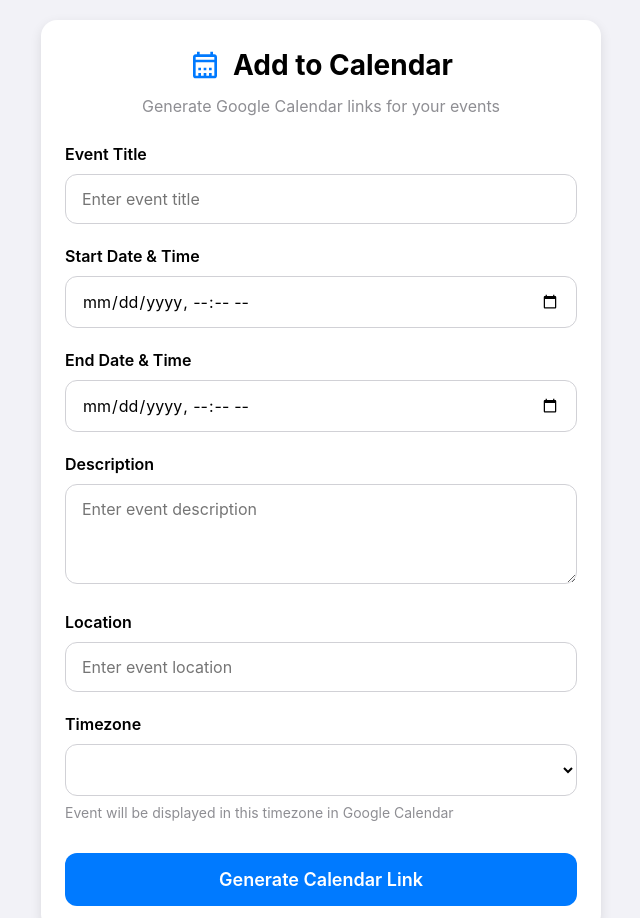
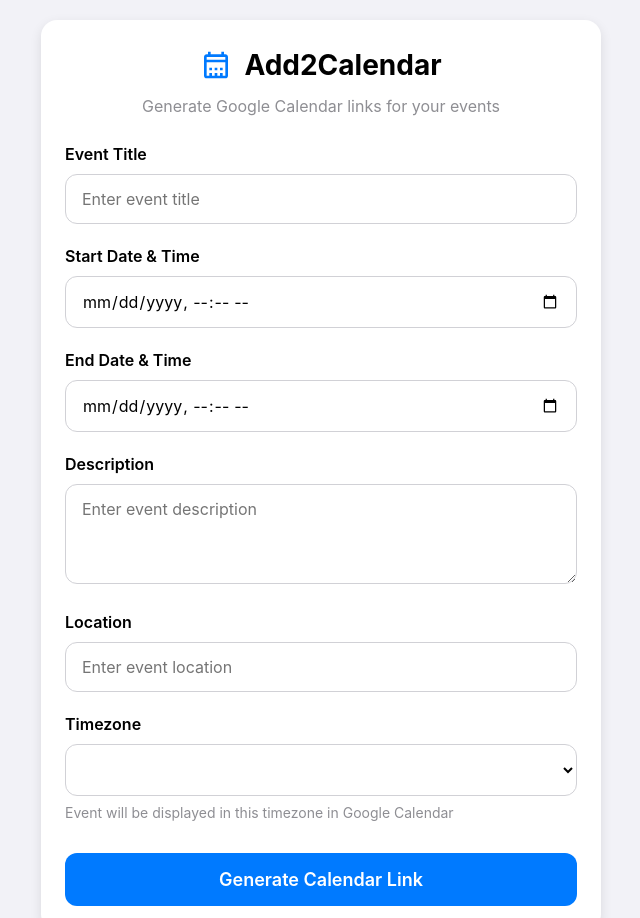
Before and after one commit to sauravhhh/Add2Calendar, a plain HTML site: page index.html in a window 1280 px wide. Shown: the top 918 px of the page, without its empty margins (319-959 px from the left). Drawn offline with Linux system fonts and the light colour scheme.

Commit message:
Rename title and header to 'Add2Calendar'

```diff
--- a/index.html
+++ b/index.html
@@ -3,7 +3,7 @@
 <head>
     <meta charset="UTF-8">
     <meta name="viewport" content="width=device-width, initial-scale=1.0">
-    <title>Add to Calendar Generator</title>
+    <title>Add2Calendar</title>
     <style>
         :root {
             --primary-color: #007AFF;
@@ -261,7 +261,7 @@
             <svg class="calendar-icon" viewBox="0 0 24 24" fill="none" xmlns="http://www.w3.org/2000/svg">
                 <path d="M19 4H18V2H16V4H8V2H6V4H5C3.89 4 3.01 4.9 3.01 6L3 20C3 21.1 3.89 22 5 22H19C20.1 22 21 21.1 21 20V6C21 4.9 20.1 4 19 4ZM19 20H5V10H19V20ZM19 8H5V6H19V8ZM9 14H7V16H9V14ZM13 14H11V16H13V14ZM17 14H15V16H17V14ZM9 18H7V20H9V18ZM13 18H11V20H13V18ZM17 18H15V20H17V18Z" fill="currentColor"/>
             </svg>
-            <h1>Add to Calendar</h1>
+            <h1>Add2Calendar</h1>
         </div>
         <p class="subtitle">Generate Google Calendar links for your events</p>
 
```
